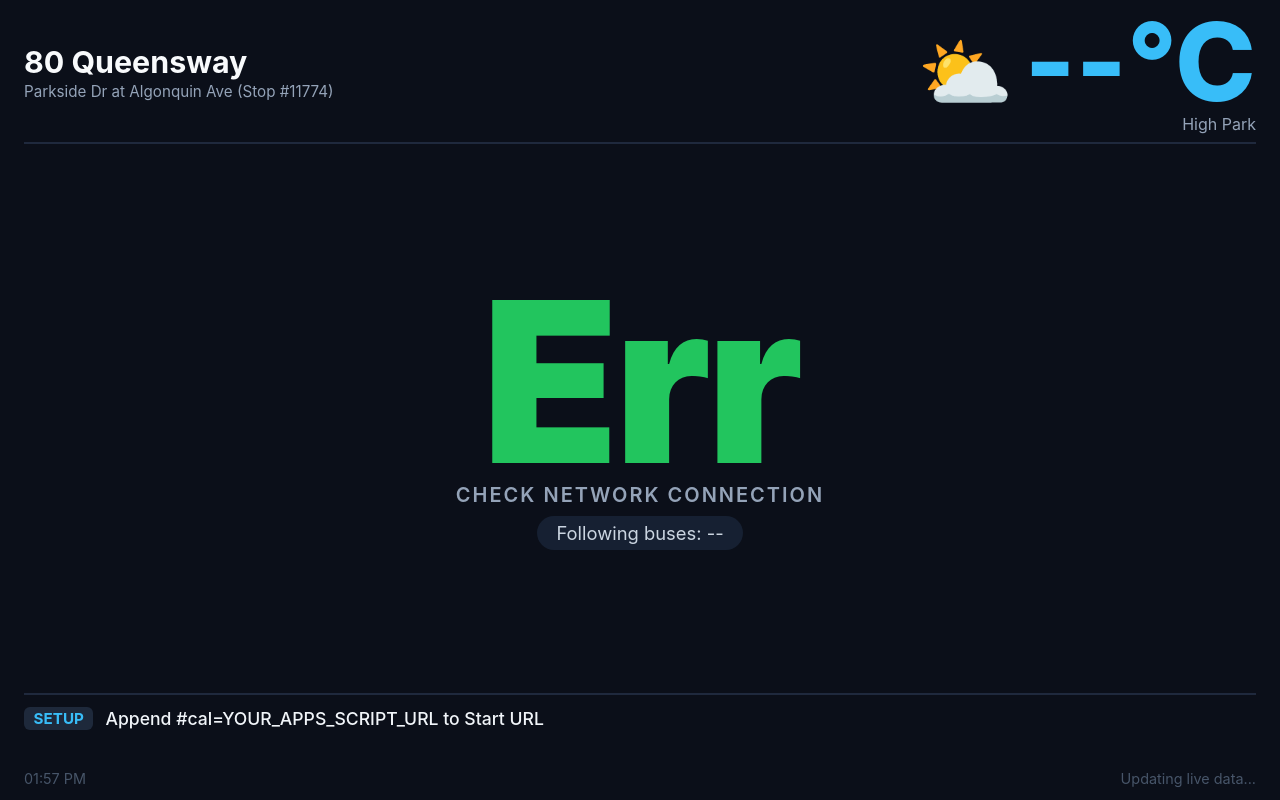
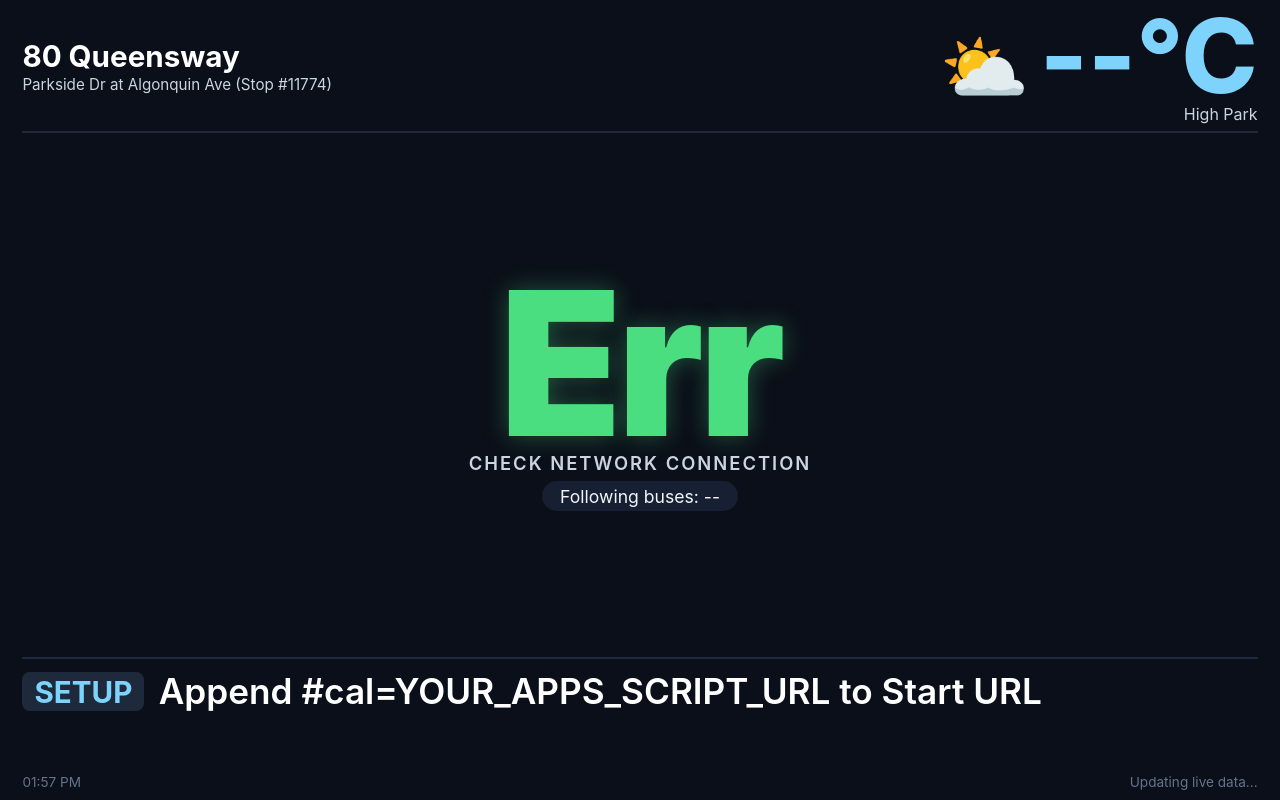
Before and after one commit to piper416-stack/BusDisplay, a plain HTML site: page index.html in a window 1280 px wide. Drawn offline with Linux system fonts and the light colour scheme; no server answers.

Commit message:
Update index.html

```diff
--- a/index.html
+++ b/index.html
@@ -14,7 +14,7 @@
       flex-direction: column;
       justify-content: space-between;
       height: 100vh;
-      padding: 0.8rem 1.5rem;
+      padding: 0.6rem 1.4rem;
       user-select: none;
       overflow: hidden;
     }
@@ -23,39 +23,39 @@
       justify-content: space-between;
       align-items: center;
       border-bottom: 2px solid #1f293d;
-      padding-bottom: 0.5rem;
+      padding-bottom: 0.4rem;
     }
     .stop-info h1 {
-      font-size: 1.9rem;
+      font-size: 1.85rem;
       font-weight: 700;
-      color: #f8fafc;
+      color: #ffffff;
       line-height: 1.1;
     }
     .stop-info p {
       font-size: 0.95rem;
-      color: #94a3b8;
-      margin-top: 0.2rem;
+      color: #cbd5e1;
+      margin-top: 0.15rem;
     }
     .weather {
       display: flex;
       align-items: center;
-      gap: 0.7rem;
+      gap: 0.65rem;
       text-align: right;
     }
     .weather-icon {
-      font-size: 4.8rem;
+      font-size: 4.5rem;
       line-height: 1;
     }
     .temp {
-      font-size: 6.8rem;
+      font-size: 6.4rem;
       font-weight: 800;
-      color: #38bdf8;
+      color: #7dd3fc;
       line-height: 0.9;
     }
     .weather-sub {
       font-size: 1rem;
-      color: #94a3b8;
-      margin-top: 0.2rem;
+      color: #cbd5e1;
+      margin-top: 0.15rem;
     }
     main {
       flex: 1;
@@ -63,42 +63,47 @@
       flex-direction: column;
       justify-content: center;
       align-items: center;
+      min-height: 0;
     }
     .primary-arrival {
-      font-size: 14rem;
+      font-size: 12.5rem;
       font-weight: 900;
       line-height: 0.85;
-      color: #22c55e;
+      color: #4ade80;
+      text-shadow: 0 0 24px rgba(74, 222, 128, 0.35);
       letter-spacing: -5px;
+      opacity: 1;
     }
     .primary-arrival.urgent {
-      color: #f59e0b;
+      color: #fbbf24;
+      text-shadow: 0 0 24px rgba(251, 191, 36, 0.4);
     }
     .primary-unit {
-      font-size: 1.25rem;
-      color: #94a3b8;
+      font-size: 1.15rem;
+      color: #cbd5e1;
       font-weight: 600;
-      margin-top: 0.35rem;
+      margin-top: 0.25rem;
       text-transform: uppercase;
       letter-spacing: 2px;
     }
     .subsequent-arrivals {
       display: flex;
       gap: 1rem;
-      margin-top: 0.6rem;
-      font-size: 1.15rem;
-      color: #cbd5e1;
+      margin-top: 0.45rem;
+      font-size: 1.1rem;
+      color: #f1f5f9;
       background: #162032;
-      padding: 0.35rem 1.2rem;
+      padding: 0.28rem 1.1rem;
       border-radius: 999px;
     }
     .calendar-wrapper {
       border-top: 2px solid #1f293d;
-      padding-top: 0.5rem;
-      margin-bottom: 0.35rem;
-      height: 4.5rem;
+      padding-top: 0.4rem;
+      margin-bottom: 0.25rem;
+      height: 7.1rem; /* Locked to 2 rows at doubled font height */
       overflow: hidden;
       position: relative;
+      flex-shrink: 0;
     }
     .calendar-track {
       display: flex;
@@ -106,35 +111,38 @@
       transition: transform 0.6s cubic-bezier(0.25, 1, 0.5, 1);
     }
     .cal-item {
-      height: 2rem;
+      height: 3.3rem;
       display: flex;
       align-items: center;
-      gap: 0.75rem;
-      font-size: 1.1rem;
+      gap: 0.9rem;
+      font-size: 2.2rem; /* Doubled from 1.1rem */
       white-space: nowrap;
       overflow: hidden;
       text-overflow: ellipsis;
     }
     .cal-time {
       background: #1e293b;
-      color: #38bdf8;
+      color: #7dd3fc;
       font-weight: 700;
-      padding: 0.12rem 0.6rem;
-      border-radius: 6px;
-      font-size: 0.95rem;
+      padding: 0.15rem 0.75rem;
+      border-radius: 8px;
+      font-size: 1.85rem; /* Doubled from 0.95rem */
       flex-shrink: 0;
+      line-height: 1.15;
     }
     .cal-title {
-      color: #f1f5f9;
-      font-weight: 500;
+      color: #ffffff;
+      font-weight: 600;
       overflow: hidden;
       text-overflow: ellipsis;
+      line-height: 1.15;
     }
     footer {
       display: flex;
       justify-content: space-between;
-      color: #475569;
-      font-size: 0.9rem;
+      color: #64748b;
+      font-size: 0.85rem;
+      flex-shrink: 0;
     }
   </style>
 </head>
@@ -284,7 +292,8 @@
         if (currentIndex >= totalEvents) {
           currentIndex = 0;
         }
-        track.style.transform = `translateY(-${currentIndex * 2}rem)`;
+        // Each .cal-item is 3.3rem tall
+        track.style.transform = `translateY(-${currentIndex * 3.3}rem)`;
       }, 5000);
     }
 
```
